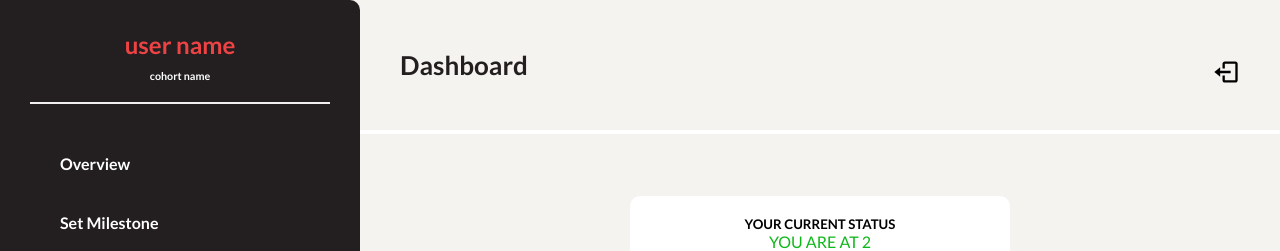
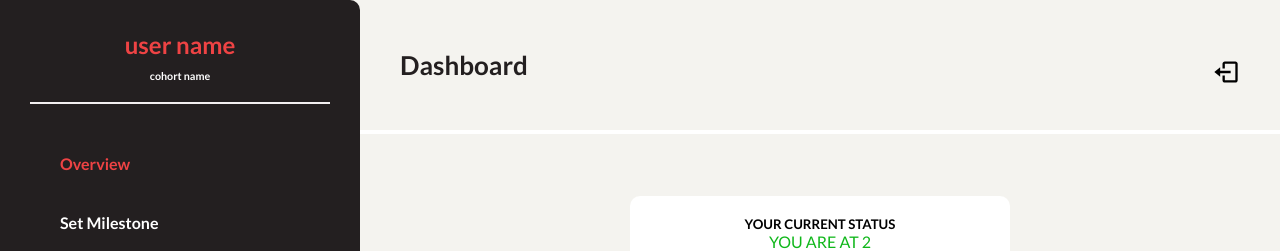
Before and after one commit to Doris-Siu/in-a-class-of-our-own, a React (Create React App) app in the folder client/: page /dashboard in a window 1280 px wide. Shown: the top 251 px of the page. Built offline with nearby package versions, Linux system fonts and the light colour scheme.

Commit message:
fixed bug for active links in sidebar

```diff
--- a/client/src/pages/Dashboard/Components/Sidebar/Sidebar.css
+++ b/client/src/pages/Dashboard/Components/Sidebar/Sidebar.css
@@ -30,6 +30,11 @@
 	justify-content: space-around;
 }
 
+/* ACTIVE LINK */
+.side-links a.active {
+  color: var(--red);
+}
+
 .side-links li a {
 	text-decoration: none;
 	color: var(--black);
--- a/client/src/pages/Dashboard/Components/Sidebar/Sidebar.js
+++ b/client/src/pages/Dashboard/Components/Sidebar/Sidebar.js
@@ -12,7 +12,7 @@ const Sidebar = () => {
 			</div>
 			<ul className="side-links">
 				<li>
-					<NavLink to="">Overview</NavLink>
+					<NavLink to="" end>Overview</NavLink>
 				</li>
 				<li>
 					<NavLink to="set-milestone">Set Milestone</NavLink>
```
